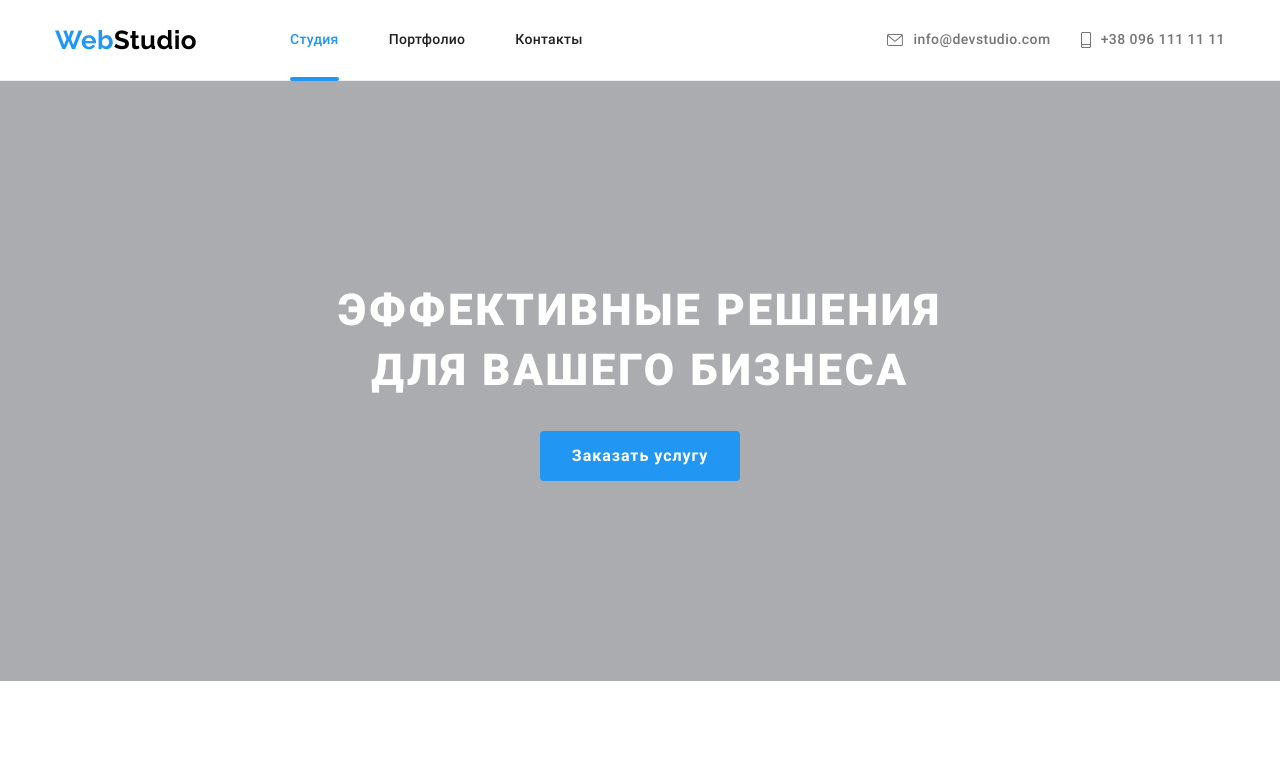
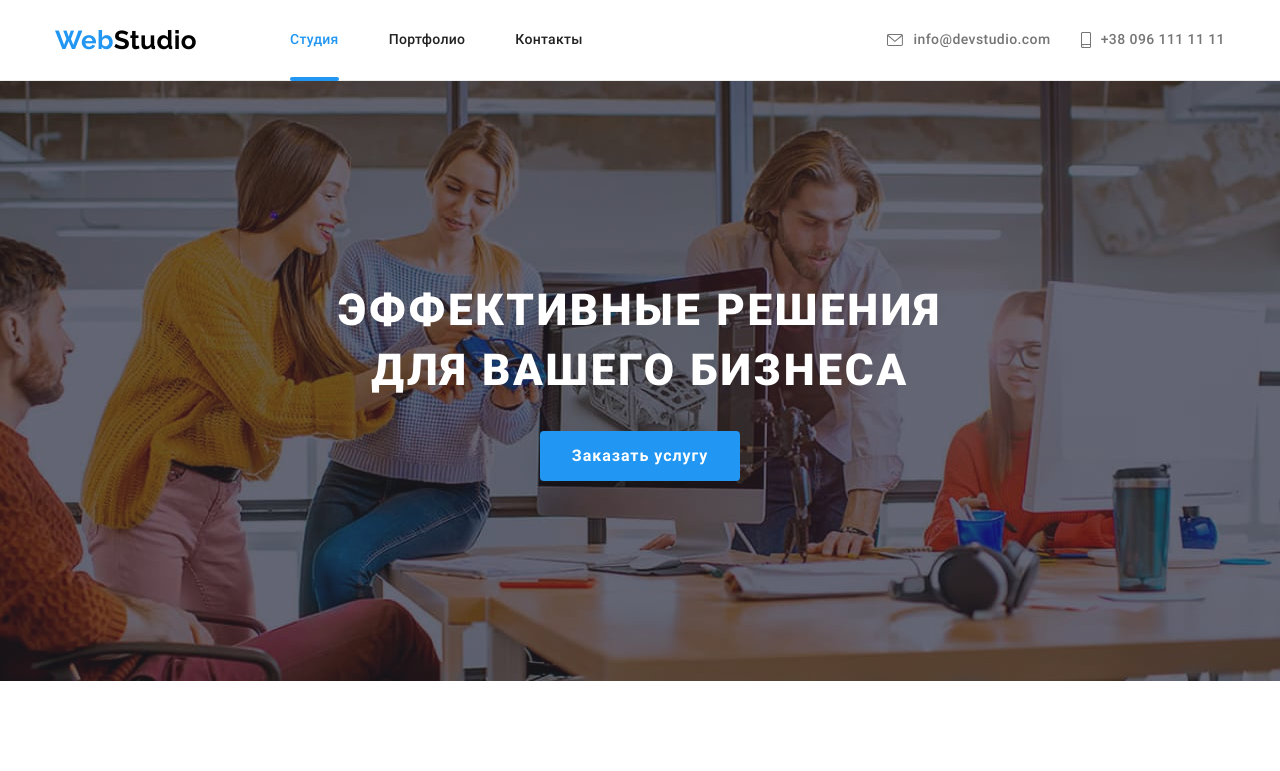
Before and after one commit to SlayerBS/goit-markup-hw-07, a plain HTML site: page index.html in a window 1280 px wide. Shown: the top 771 px of the page. Drawn offline with Linux system fonts and the light colour scheme; the site is published under a folder, as on GitHub Pages, so addresses that start at the root find nothing.

Commit message:
Изменил путь к img

```diff
--- a/sass/components/_hero.scss
+++ b/sass/components/_hero.scss
@@ -3,7 +3,7 @@
         rgba(47, 48, 58, 0.4),
         rgba(47, 48, 58, 0.4)
       ),
-      url(/images/Img-bg.jpg);
+      url(../images/Img-bg.jpg);
     background-repeat: no-repeat;
     background-position: center;
     padding-top: 200px;
```
Also changed, not shown: css/main.css, css/main.min.css, 2 other files.
